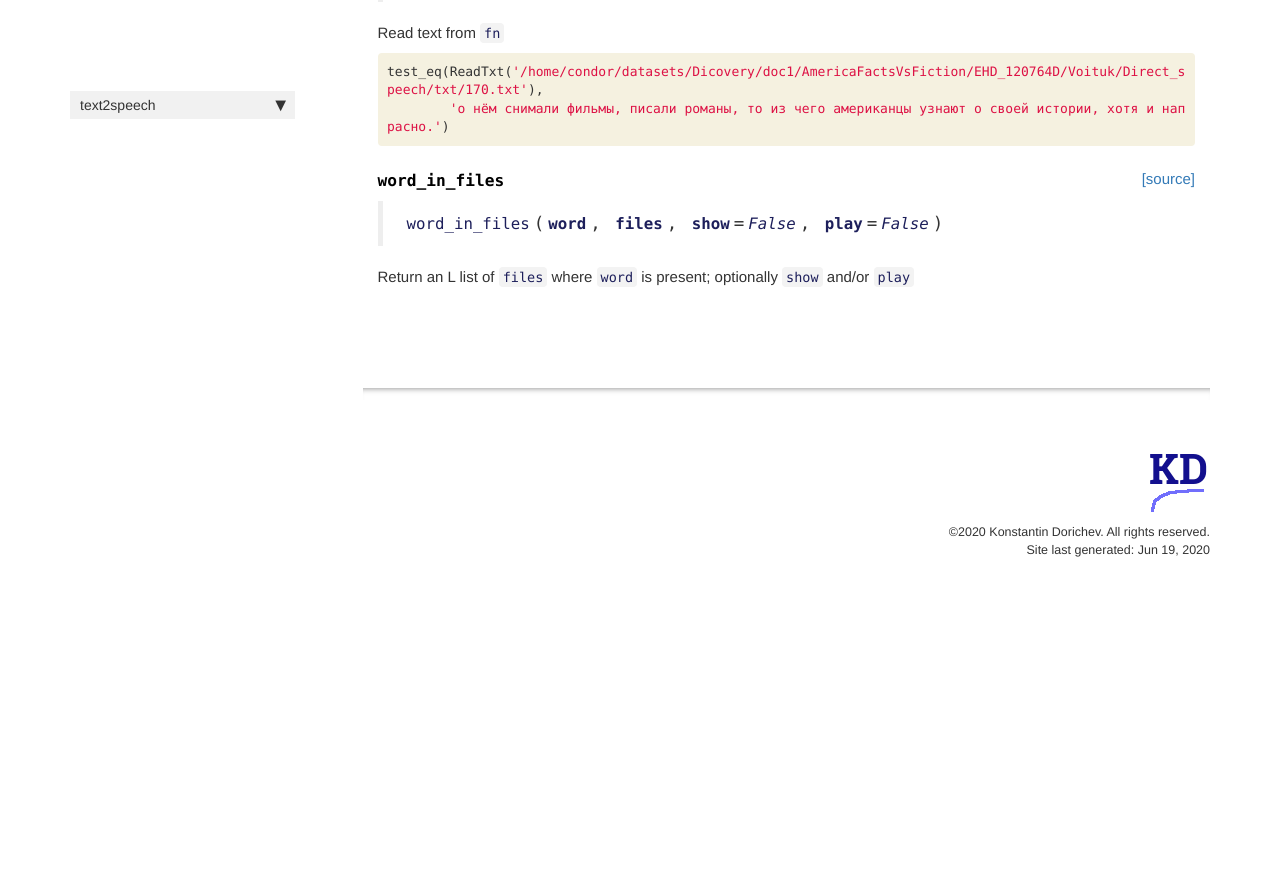
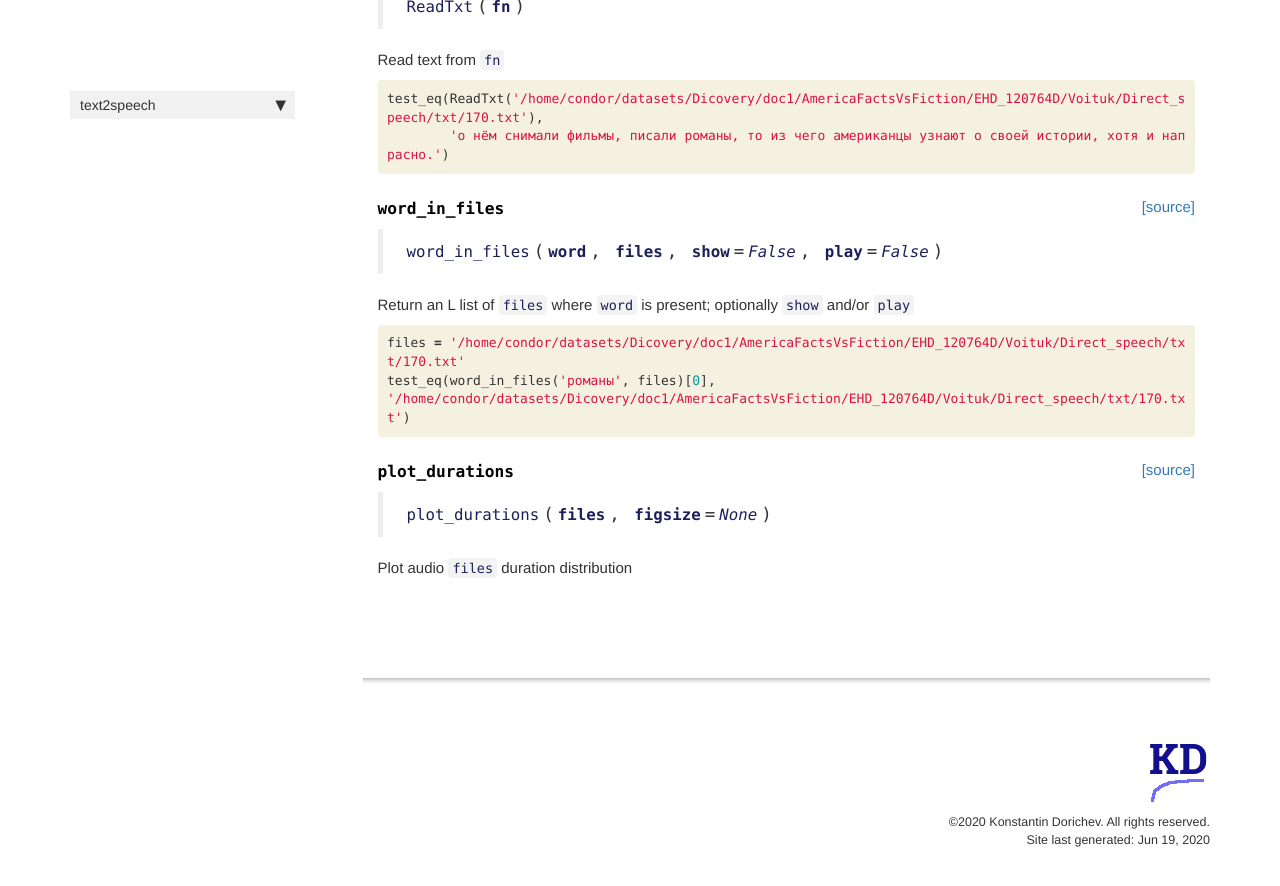
Before and after one commit to kdorichev/text2speech, a Jekyll site: the page built from docs/data.html, in a window 1280 px wide and 900 px high, scrolled down 1551 px. Shown: the top 886 px of the window. Built offline with Jekyll 4.4.1, drawn with Linux system fonts in a browser that asks for light colours; nearby versions of some CDN libraries; comment, search, counter and statistics services are not loaded; before the commit the page ends 2160 px from its top, so only the background shows below that.

Commit message:
plot_durations() added

```diff
--- a/docs/data.html
+++ b/docs/data.html
@@ -151,7 +151,7 @@ description: "Functions used for data processing"
 
 
 <div class="output_markdown rendered_html output_subarea ">
-<h4 id="get_txt_files" class="doc_header"><code>get_txt_files</code><a href="https://github.com/kdorichev/text2speech/tree/master/text2speech/data.py#L56" class="source_link" style="float:right">[source]</a></h4><blockquote><p><code>get_txt_files</code>(<strong><code>path</code></strong>, <strong><code>recurse</code></strong>=<em><code>True</code></em>, <strong><code>folders</code></strong>=<em><code>None</code></em>)</p>
+<h4 id="get_txt_files" class="doc_header"><code>get_txt_files</code><a href="https://github.com/kdorichev/text2speech/tree/master/text2speech/data.py#L57" class="source_link" style="float:right">[source]</a></h4><blockquote><p><code>get_txt_files</code>(<strong><code>path</code></strong>, <strong><code>recurse</code></strong>=<em><code>True</code></em>, <strong><code>folders</code></strong>=<em><code>None</code></em>)</p>
 </blockquote>
 <p>Get audio files in <code>path</code> recursively, only in <code>folders</code>, if specified.</p>
 
@@ -238,7 +238,7 @@ description: "Functions used for data processing"
 
 
 <div class="output_markdown rendered_html output_subarea ">
-<h4 id="words_count" class="doc_header"><code>words_count</code><a href="https://github.com/kdorichev/text2speech/tree/master/text2speech/data.py#L61" class="source_link" style="float:right">[source]</a></h4><blockquote><p><code>words_count</code>(<strong><code>files</code></strong>, <strong><code>sort</code></strong>=<em><code>True</code></em>, <strong><code>drop_punkt</code></strong>=<em><code>True</code></em>)</p>
+<h4 id="words_count" class="doc_header"><code>words_count</code><a href="https://github.com/kdorichev/text2speech/tree/master/text2speech/data.py#L62" class="source_link" style="float:right">[source]</a></h4><blockquote><p><code>words_count</code>(<strong><code>files</code></strong>, <strong><code>sort</code></strong>=<em><code>True</code></em>, <strong><code>drop_punkt</code></strong>=<em><code>True</code></em>)</p>
 </blockquote>
 <p>Return a dict of words in <code>files</code> with counts, sorted by default</p>
 
@@ -270,7 +270,7 @@ description: "Functions used for data processing"
 
 
 <div class="output_markdown rendered_html output_subarea ">
-<h4 id="label_func" class="doc_header"><code>label_func</code><a href="https://github.com/kdorichev/text2speech/tree/master/text2speech/data.py#L84" class="source_link" style="float:right">[source]</a></h4><blockquote><p><code>label_func</code>(<strong><code>fname</code></strong>)</p>
+<h4 id="label_func" class="doc_header"><code>label_func</code><a href="https://github.com/kdorichev/text2speech/tree/master/text2speech/data.py#L85" class="source_link" style="float:right">[source]</a></h4><blockquote><p><code>label_func</code>(<strong><code>fname</code></strong>)</p>
 </blockquote>
 <p>Return path to audio file corresponding to text <code>fname</code></p>
 
@@ -320,7 +320,7 @@ description: "Functions used for data processing"
 
 
 <div class="output_markdown rendered_html output_subarea ">
-<h4 id="ReadTxt" class="doc_header"><code>ReadTxt</code><a href="https://github.com/kdorichev/text2speech/tree/master/text2speech/data.py#L89" class="source_link" style="float:right">[source]</a></h4><blockquote><p><code>ReadTxt</code>(<strong><code>fn</code></strong>)</p>
+<h4 id="ReadTxt" class="doc_header"><code>ReadTxt</code><a href="https://github.com/kdorichev/text2speech/tree/master/text2speech/data.py#L90" class="source_link" style="float:right">[source]</a></h4><blockquote><p><code>ReadTxt</code>(<strong><code>fn</code></strong>)</p>
 </blockquote>
 <p>Read text from <code>fn</code></p>
 
@@ -370,7 +370,7 @@ description: "Functions used for data processing"
 
 
 <div class="output_markdown rendered_html output_subarea ">
-<h4 id="word_in_files" class="doc_header"><code>word_in_files</code><a href="https://github.com/kdorichev/text2speech/tree/master/text2speech/data.py#L96" class="source_link" style="float:right">[source]</a></h4><blockquote><p><code>word_in_files</code>(<strong><code>word</code></strong>, <strong><code>files</code></strong>, <strong><code>show</code></strong>=<em><code>False</code></em>, <strong><code>play</code></strong>=<em><code>False</code></em>)</p>
+<h4 id="word_in_files" class="doc_header"><code>word_in_files</code><a href="https://github.com/kdorichev/text2speech/tree/master/text2speech/data.py#L97" class="source_link" style="float:right">[source]</a></h4><blockquote><p><code>word_in_files</code>(<strong><code>word</code></strong>, <strong><code>files</code></strong>, <strong><code>show</code></strong>=<em><code>False</code></em>, <strong><code>play</code></strong>=<em><code>False</code></em>)</p>
 </blockquote>
 <p>Return an L list of <code>files</code> where <code>word</code> is present; optionally <code>show</code> and/or <code>play</code></p>
 
@@ -384,4 +384,55 @@ description: "Functions used for data processing"
 </div>
     {% endraw %}
 
+    {% raw %}
+
+<div class="cell border-box-sizing code_cell rendered">
+<div class="input">
+
+<div class="inner_cell">
+    <div class="input_area">
+<div class=" highlight hl-ipython3"><pre><span></span><span class="n">files</span> <span class="o">=</span> <span class="s1">&#39;/home/condor/datasets/Dicovery/doc1/AmericaFactsVsFiction/EHD_120764D/Voituk/Direct_speech/txt/170.txt&#39;</span>
+<span class="n">test_eq</span><span class="p">(</span><span class="n">word_in_files</span><span class="p">(</span><span class="s1">&#39;романы&#39;</span><span class="p">,</span> <span class="n">files</span><span class="p">)[</span><span class="mi">0</span><span class="p">],</span>
+<span class="s1">&#39;/home/condor/datasets/Dicovery/doc1/AmericaFactsVsFiction/EHD_120764D/Voituk/Direct_speech/txt/170.txt&#39;</span><span class="p">)</span>
+</pre></div>
+
+    </div>
 </div>
+</div>
+
+</div>
+    {% endraw %}
+
+    {% raw %}
+
+<div class="cell border-box-sizing code_cell rendered">
+
+</div>
+    {% endraw %}
+
+    {% raw %}
+
+<div class="cell border-box-sizing code_cell rendered">
+
+<div class="output_wrapper">
+<div class="output">
+
+<div class="output_area">
+
+
+<div class="output_markdown rendered_html output_subarea ">
+<h4 id="plot_durations" class="doc_header"><code>plot_durations</code><a href="https://github.com/kdorichev/text2speech/tree/master/text2speech/data.py#L119" class="source_link" style="float:right">[source]</a></h4><blockquote><p><code>plot_durations</code>(<strong><code>files</code></strong>, <strong><code>figsize</code></strong>=<em><code>None</code></em>)</p>
+</blockquote>
+<p>Plot audio <code>files</code> duration distribution</p>
+
+</div>
+
+</div>
+
+</div>
+</div>
+
+</div>
+    {% endraw %}
+
+</div>
--- a/text2speech/_nbdev.py
+++ b/text2speech/_nbdev.py
@@ -16,7 +16,8 @@ index = {"collapse_whitespace": "01_text_norm.ipynb",
          "words_count": "02_data.ipynb",
          "label_func": "02_data.ipynb",
          "ReadTxt": "02_data.ipynb",
-         "word_in_files": "02_data.ipynb"}
+         "word_in_files": "02_data.ipynb",
+         "plot_durations": "02_data.ipynb"}
 
 modules = ["text_norm.py",
            "data.py"]
```
Also changed, not shown: text2speech/data.py (+24 -2 lines), 1 other file.
